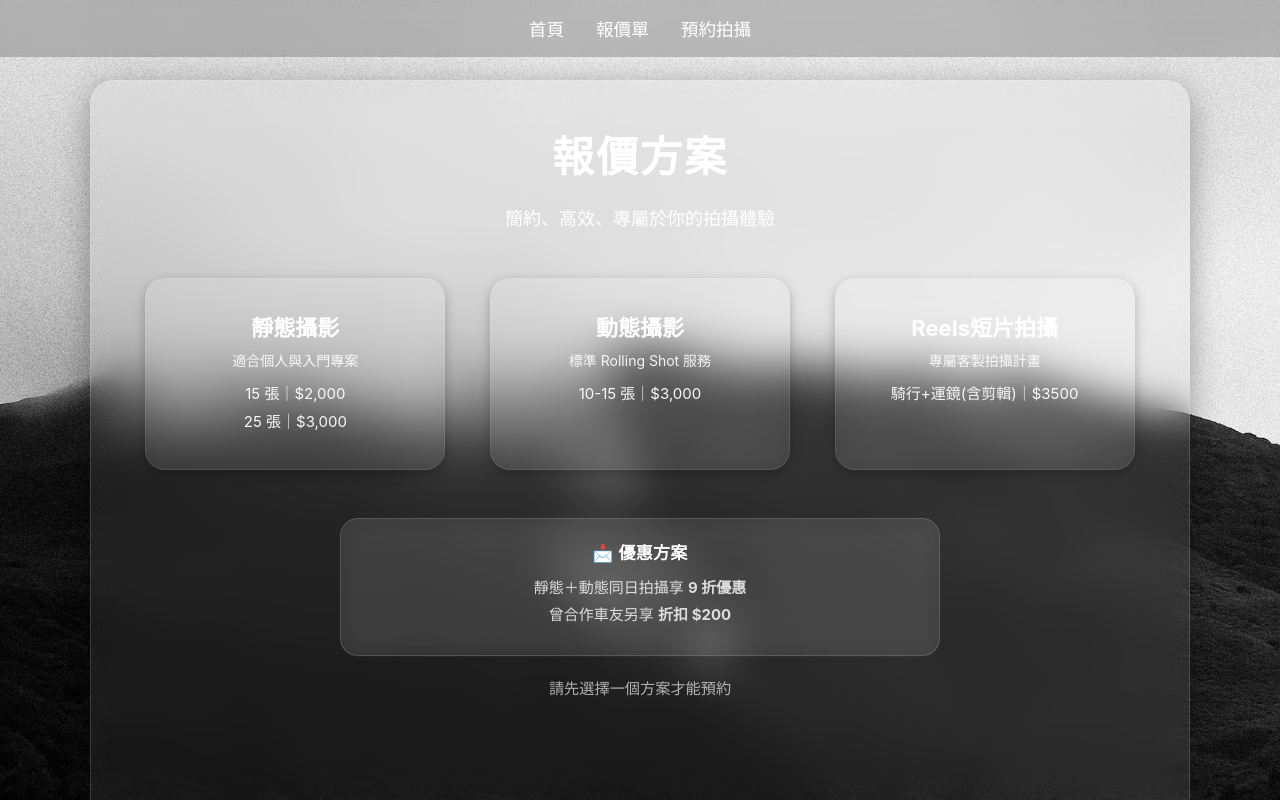
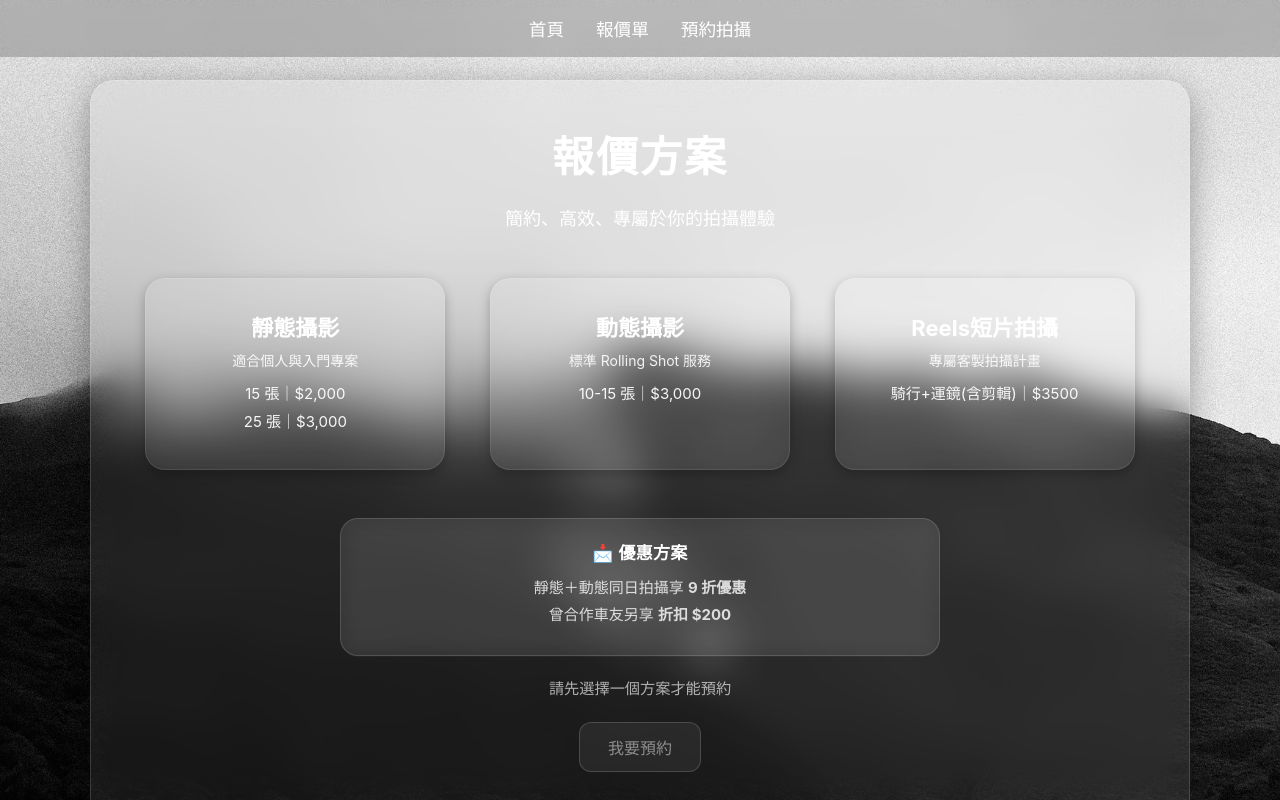
Before and after one commit to wrxsti12/12xPhotography, a Vue app: page /quotation in a window 1280 px wide. Built offline with nearby package versions, Linux system fonts and the light colour scheme.

Commit message:
🚀 Build 完成：修復手機版報價方案顯示錯誤

```diff
--- a/src/views/Quotation.vue
+++ b/src/views/Quotation.vue
@@ -54,8 +54,7 @@
   class="cta-button"
   :disabled="selectedPlanIndex === null"
   @click="goToContactWithPlan"
-  data-aos="fade-up"
-  data-aos-delay="700"
+
 >
   我要預約
 </button>
@@ -388,10 +387,12 @@ function goToContactWithPlan() {
   }
 
   .cta-button {
-    display: block;
-    margin: 2rem auto 0;
-    width: 100%;
-  }
+  display: block;
+  width: 100%;
+  margin: 1.5rem auto 0;
+  position: relative;
+  z-index: 2;
+}
 
   .bonus-note {
     font-size: 14px;
```
